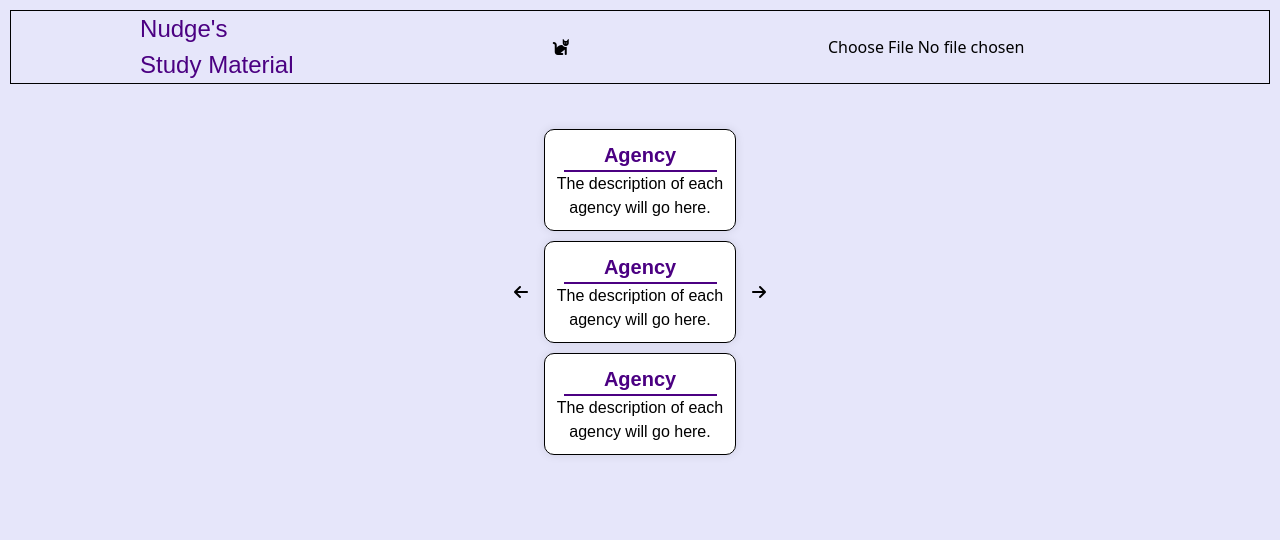
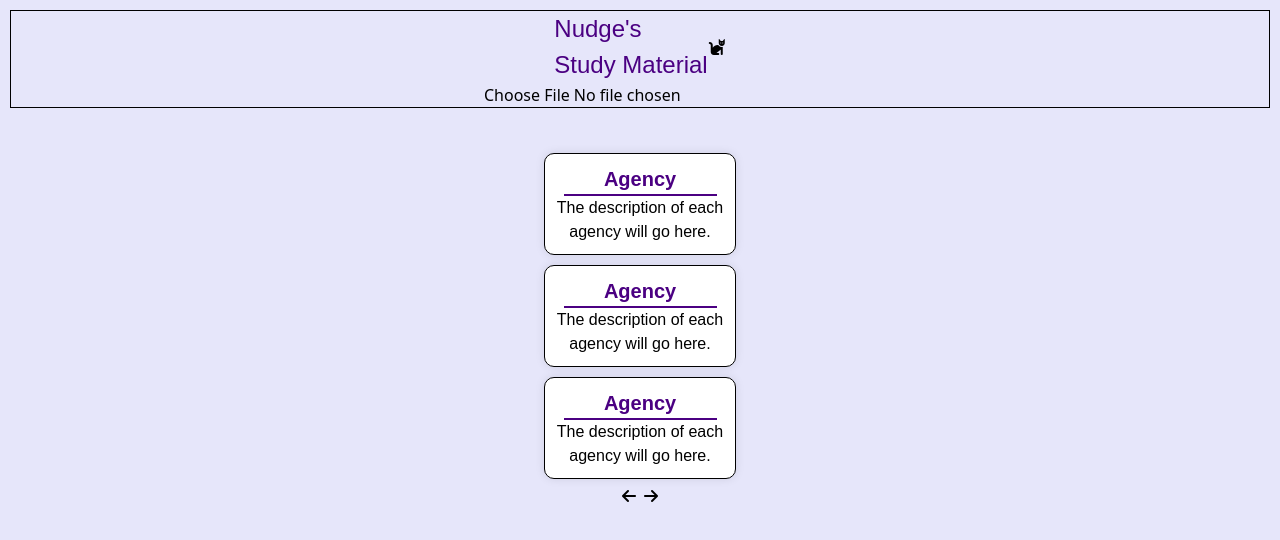
Before and after one commit to tremckinley/nudge-react-app, a React (Vite) app: page / in a window 1280 px wide. Shown: the top 540 px of the page. Built offline with nearby package versions, Linux system fonts and the light colour scheme; a web font is replaced by a local one.

Commit message:
refactor layout and remove unused code in App and FlashCardContainer components

```diff
--- a/src/App.jsx
+++ b/src/App.jsx
@@ -14,12 +14,7 @@ useEffect(() => {
     reader.onload = async function(e) {
       const text = e.target.result;
       console.log("File content:", text); // Debugging statement
-      try {
-        const data = await csvToJson(text);
-        console.log("Parsed data:", data);
-      } catch (error) {
-        console.error("Error parsing file:", error);
-      }
+
     };
     reader.readAsText(file);
   }
@@ -27,12 +22,14 @@ useEffect(() => {
 
   return (
     <div>
-      <header className='flex justify-center'>
+      <header className='flex flex-col justify-center'>
+        <div className='flex items-center'>
       <h1>
         Nudge's <br />
         Study Material
       </h1>
       <i className='fa fa-cat'></i>
+      </div>
       <input type='file' id='fileInput'/>
     </header>
     <section>
@@ -42,7 +39,6 @@ useEffect(() => {
         <FlashCard />
       </FlashCardContainer>
     </section>
-    <script src="sidePanel.js"></script>
     </div>
   )
 }
--- a/src/FlashCard/FlashCardContainer.jsx
+++ b/src/FlashCard/FlashCardContainer.jsx
@@ -6,12 +6,14 @@ export default function FlashCardContainer(props) {
     const [index, setIndex] = useState(0)
 
     return (
-        <div className="flex items-center justify-center mt-10">
-            <i className="fa-solid fa-arrow-left"></i>
+        <div className="flex flex-col items-center justify-center mt-10">
             <section className="flex flex-col mx-4">
                 {children}
             </section>
-            <i className="fa-solid fa-arrow-right"></i>
+            <div>
+            <i className="fa-solid fa-arrow-left mx-1"></i>
+            <i className="fa-solid fa-arrow-right mx-1"></i>
+            </div>
 
         </div>
     )
```
